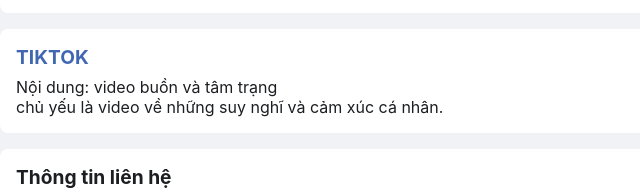
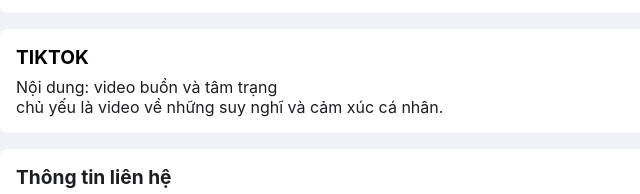
Before and after one commit to huuphan21/huuphan-profile, a plain HTML site: page index.html in a window 1280 px wide. Shown: the part 789-983 px from the top of the page, 0-640 px from the left. Drawn offline with Linux system fonts and the light colour scheme.

Commit message:
Update style.css

```diff
--- a/css/style.css
+++ b/css/style.css
@@ -317,13 +317,13 @@
 }
 
 .product-name a {
-    color: #4267B2;
+    color: #000000;
     text-decoration: none;
     transition: color 0.2s;
 }
 
 .product-name a:hover {
-    color: #1e3a6b;
+    color: #505050;
     text-decoration: underline;
 }
 
```
